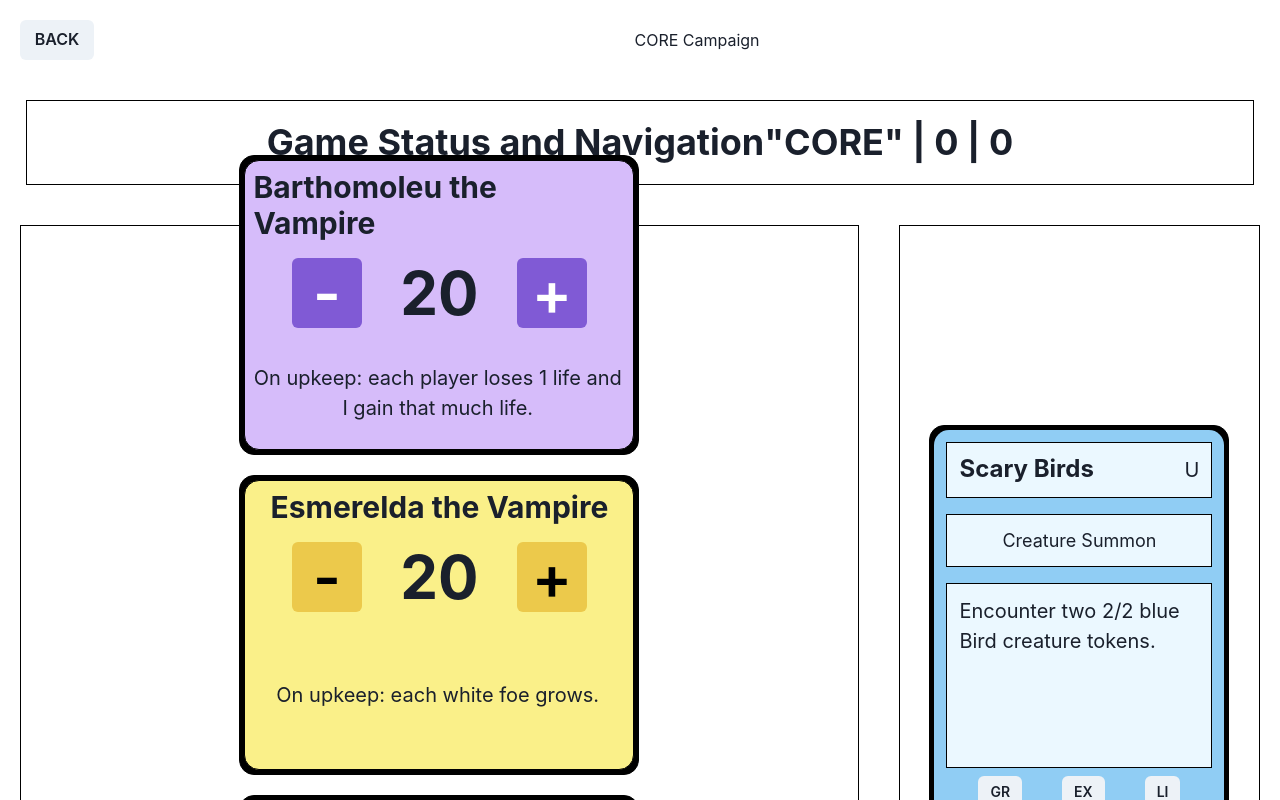
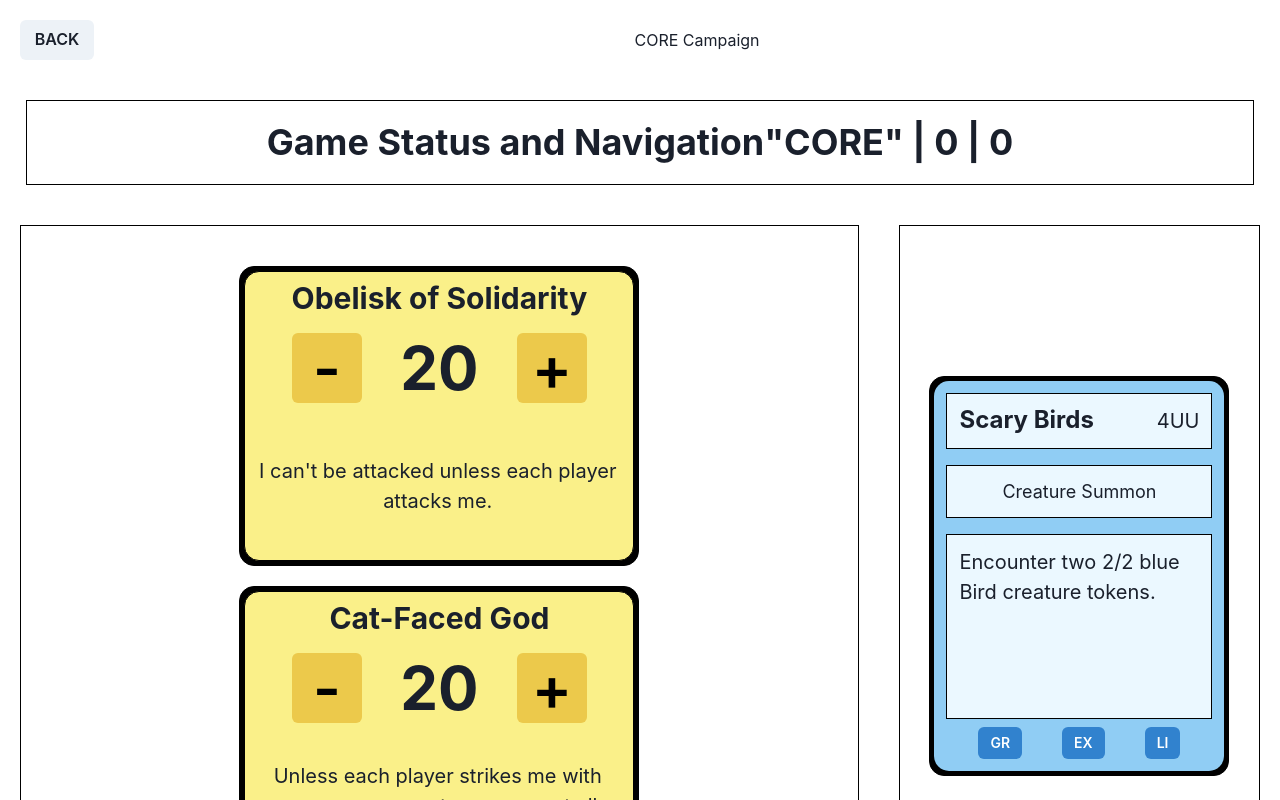
Before and after one commit to jackconwayiv/voyagermagic, a React (Vite) app: page /play in a window 1280 px wide. Built offline with nearby package versions, Linux system fonts and the light colour scheme.

Commit message:
functionally render component colors

```diff
--- a/src/components/GameCard.tsx
+++ b/src/components/GameCard.tsx
@@ -1,14 +1,14 @@
 import { Button, Flex, Heading, Text } from "@chakra-ui/react";
+import determineColors from "../functions/determineColors";
 
 const GameCard = () => {
   const card = {
     name: "Scary Birds",
-    cost: "U",
+    cost: "4UU",
     type: "Creature Summon",
-    color: "blue",
     text: "Encounter two 2/2 blue Bird creature tokens.",
   };
-
+  const colors = determineColors(card.cost);
   return (
     <Flex
       width={{ base: "200px", md: "250px", lg: "300px" }}
@@ -21,7 +21,7 @@ const GameCard = () => {
       <Flex
         direction="column"
         height="100%"
-        bgColor={card.color + `.200`}
+        bgColor={colors.d + `.200`}
         borderRadius="15px"
         p={1}
         m={1}
@@ -30,7 +30,7 @@ const GameCard = () => {
           border="1px black solid"
           direction="row"
           justifyContent="space-between"
-          bgColor={card.color + `.50`}
+          bgColor={colors.a + `.50`}
           m={2}
           p={3}
         >
@@ -47,7 +47,7 @@ const GameCard = () => {
           justifyContent="center"
           m={2}
           p={3}
-          bgColor={card.color + `.50`}
+          bgColor={colors.b + `.50`}
         >
           <Text fontSize={{ base: "12px", md: "16px", lg: "18px" }}>
             {card.type}
@@ -55,7 +55,7 @@ const GameCard = () => {
         </Flex>
 
         <Flex
-          bgColor={card.color + `.50`}
+          bgColor={colors.c + `.50`}
           border="1px black solid"
           m={2}
           p={3}
@@ -66,13 +66,13 @@ const GameCard = () => {
           </Text>
         </Flex>
         <Flex direction="row" mb={2} justifyContent="space-evenly">
-          <Button size="sm">
+          <Button colorScheme={colors.d} size="sm">
             GR
           </Button>{" "}
-          <Button size="sm">
+          <Button colorScheme={colors.d} size="sm">
             EX
           </Button>{" "}
-          <Button size="sm">
+          <Button colorScheme={colors.d} size="sm">
             LI
           </Button>
         </Flex>
--- a/src/components/Nexus.tsx
+++ b/src/components/Nexus.tsx
@@ -1,6 +1,7 @@
 import { Button, Flex, Heading, Text } from "@chakra-ui/react";
 import { useState } from "react";
-import { Nexus as NexusType } from "../types";
+import { Nexus as NexusType } from "../data/types";
+import determineNexusColor from "../functions/determineNexusColor";
 
 interface NexusProps {
   nexus: NexusType;
@@ -9,6 +10,8 @@ interface NexusProps {
 const Nexus = ({ nexus }: NexusProps) => {
   const [life, setLife] = useState<number>(20);
   const [isDead, setIsDead] = useState<boolean>(false);
+
+  const color = determineNexusColor(nexus.color);
 
   const handleClick = (val: number) => {
     if (isDead && val > 0) setIsDead(false);
@@ -21,16 +24,16 @@ const Nexus = ({ nexus }: NexusProps) => {
     <Flex
       height={{ base: "200px", md: "250px", lg: "300px" }}
       width={{ base: "300px", md: "350px", lg: "400px" }}
-      border="1px black solid"
+      border={isDead ? `1px gray dotted` : `1px black solid`}
       borderRadius="15px"
       direction="column"
-      bgColor="black"
+      bgColor={isDead ? `white` : `black`}
     >
       <Flex
-        bgColor={isDead ? nexus.color + `.800` : nexus.color + `.200`}
+        bgColor={isDead ? color + `.500` : color + `.200`}
         direction="column"
         m={1}
-        border="1px black solid"
+        border={isDead ? `1px gray dotted` : `1px black solid`}
         borderRadius="15px"
         height="100%"
       >
@@ -46,7 +49,7 @@ const Nexus = ({ nexus }: NexusProps) => {
           m={2}
         >
           <Button
-            colorScheme={nexus.color}
+            colorScheme={color}
             height={{ base: "50px", md: "60px", lg: "70px" }}
             width={{ base: "50px", md: "60px", lg: "70px" }}
             onClick={() => handleClick(-1)}
@@ -58,7 +61,7 @@ const Nexus = ({ nexus }: NexusProps) => {
             {isDead ? `X` : life}
           </Heading>
           <Button
-            colorScheme={nexus.color}
+            colorScheme={color}
             height={{ base: "50px", md: "60px", lg: "70px" }}
             width={{ base: "50px", md: "60px", lg: "70px" }}
             onClick={() => handleClick(1)}
--- /dev/null
+++ b/src/data/colorDictionary.ts
@@ -0,0 +1,11 @@
+const colorsDictionary: { [key: string]: string } = {
+  W: "yellow",
+  U: "blue",
+  B: "purple",
+  R: "red",
+  G: "green",
+  C: "gray",
+  Z: "orange",
+};
+
+export default colorsDictionary;
--- a/src/data/testNexii.ts
+++ b/src/data/testNexii.ts
@@ -1,22 +1,15 @@
 export default [
   {
-    color: "purple",
-    name: "Barthomoleu the Vampire",
-    aliveRules:
-      "On upkeep: each player loses 1 life and I gain that much life.",
+    color: "W",
+    name: "Obelisk of Solidarity",
+    aliveRules: "I can't be attacked unless each player attacks me.",
     deadRules: "tbd.",
   },
   {
-    color: "yellow",
-    name: "Esmerelda the Vampire",
-    aliveRules: "On upkeep: each white foe grows.",
-    deadRules: "tbd.",
-  },
-  {
-    color: "red",
-    name: "Vinny the Pirate",
+    color: "W",
+    name: "Cat-Faced God",
     aliveRules:
-      "On upkeep: each player chooses: wound a creature you control, or I deal 2 damage to you.",
+      "Unless each player strikes me with one or more creatures, prevent all combat damage I would take.",
     deadRules: "tbd.",
   },
 ];
--- /dev/null
+++ b/src/data/types.ts
@@ -0,0 +1,12 @@
+export interface Nexus {
+  color: string;
+  name: string;
+  aliveRules: string;
+  deadRules: string;
+}
+export interface Card {
+  name: string;
+  cost: string;
+  type: string;
+  text: string;
+}
--- /dev/null
+++ b/src/functions/determineColors.ts
@@ -0,0 +1,37 @@
+import colorDictionary from "../data/colorDictionary";
+
+export default (cost: string) => {
+  const seen = new Set<string>();
+  const code = cost
+    .split("")
+    .filter((char) => {
+      if (char >= "A" && char <= "Z" && !seen.has(char)) {
+        seen.add(char);
+        return true;
+      }
+      return false;
+    })
+    .join("");
+
+  const colors = {
+    a: "gray",
+    b: "gray",
+    c: "gray",
+    d: "gray",
+  };
+  if (code.length > 0) {
+    colors.a = colorDictionary[code[0]];
+    colors.b = colorDictionary[code[0]];
+    colors.c = colorDictionary[code[0]];
+    colors.d = colorDictionary[code[0]];
+  }
+  if (code.length > 1) {
+    colors.c = colorDictionary[code[1]];
+    colors.d = "orange";
+  }
+  if (code.length > 2) {
+    colors.b = colorDictionary[code[1]];
+    colors.c = colorDictionary[code[2]];
+  }
+  return colors;
+};
--- /dev/null
+++ b/src/functions/determineNexusColor.ts
@@ -0,0 +1,5 @@
+import colorDictionary from "../data/colorDictionary";
+
+export default (color: string) => {
+  return colorDictionary[color];
+};
--- a/src/types.ts
+++ /dev/null
@@ -1,6 +0,0 @@
-export interface Nexus {
-color: string;
-name: string;
-aliveRules: string;
-deadRules: string;
-}
```
